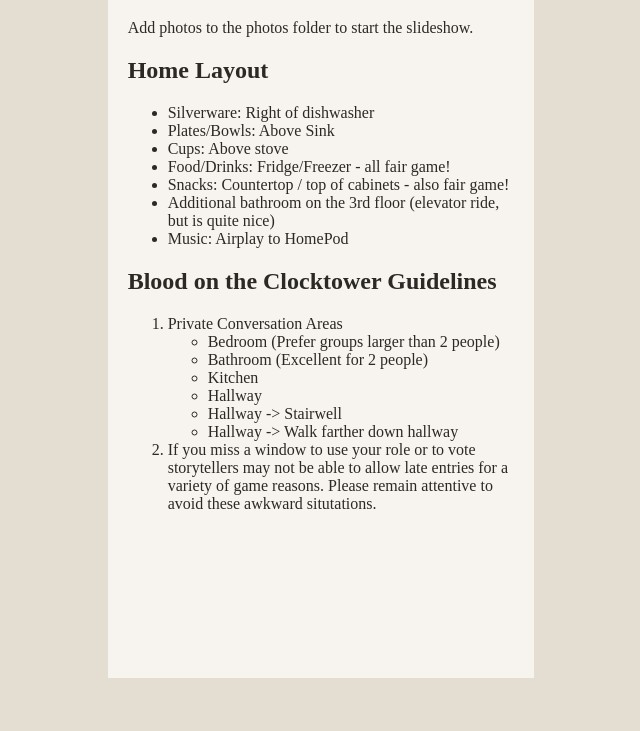
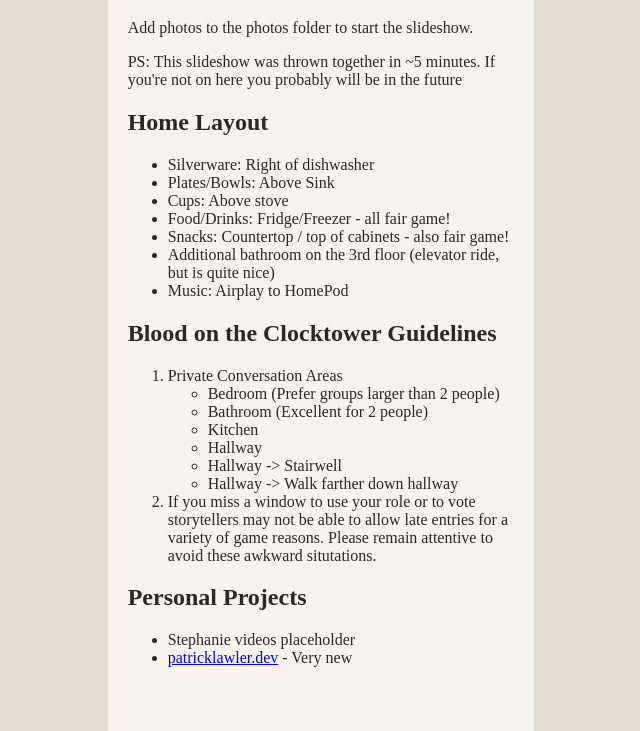
Before and after one commit to craftyzebra01/our-home, an Eleventy site: page content/index.html in a window 1280 px wide. Shown: the part 122-853 px from the top of the page, without its empty margins (319-959 px from the left). Before the commit the page ends 800 px from the top, so only its background shows below. Built offline with nearby package versions, Linux system fonts and the light colour scheme; Eleventy itself is replaced by a stand-in of ours; files that its build step writes are made by us from their sources.

Commit message:
some more stuff

```diff
--- a/content/index.html
+++ b/content/index.html
@@ -22,6 +22,7 @@
 {% else %}
 <p class="slideshow-empty">Add photos to the photos folder to start the slideshow.</p>
 {% endif %}
+<p>PS: This slideshow was thrown together in ~5 minutes. If you're not on here you probably will be in the future</p>
 
 <h2>Home Layout</h2>
 <ul>
@@ -51,5 +52,11 @@
         avoid these awkward situtations.</li>
 
 </ol>
+
+<h2>Personal Projects</h2>
+<ul>
+    <li>Stephanie videos placeholder</li>
+    <li><a href="https://patricklawler.dev">patricklawler.dev</a> - Very new</li>
+</ul>
 <link rel="stylesheet" href="/css/slideshow.css">
 <script src="/scripts/slideshow.js" defer></script>
```
Also changed, not shown: 1 other file.
